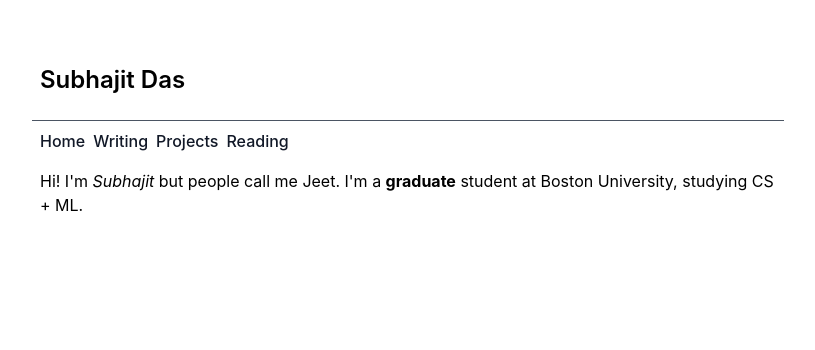
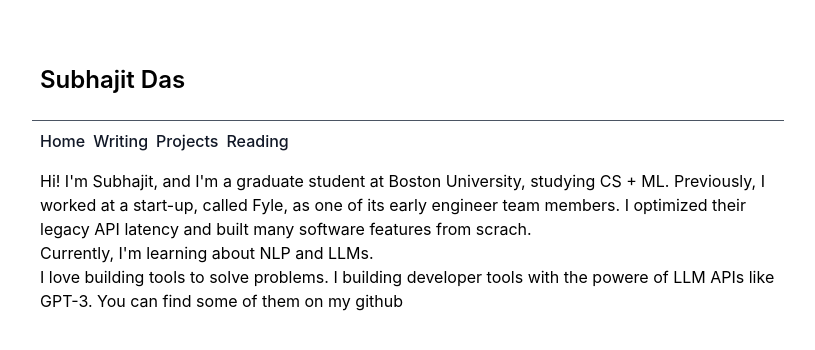
Before and after one commit to 0verread/subhajitdas.me, a React app: page / in a window 1280 px wide. Shown: the top 350 px of the page, without its empty margins (232-1047 px from the left). Built offline with nearby package versions, Linux system fonts and the light colour scheme.

Commit message:
Markdown Support: Done

```diff
--- a/src/contents/aboutme.md
+++ b/src/contents/aboutme.md
@@ -1 +1,5 @@
-Hi! I'm *Subhajit* but people call me Jeet. I'm a **graduate** student at Boston University, studying CS + ML.
+Hi! I'm Subhajit, and I'm a graduate student at Boston University, studying CS + ML. Previously, I worked at a start-up, called Fyle, as one of its early engineer team members. I optimized their legacy API latency and built many software features from scrach.
+
+Currently, I'm learning about NLP and LLMs.
+
+I love building tools to solve problems. I building developer tools with the powere of LLM APIs like GPT-3. You can find some of them on my [github](https://github.com/0verread)
--- a/src/index.tsx
+++ b/src/index.tsx
@@ -9,6 +9,4 @@ render(
         <BrowserRouter>
         <App />
         </BrowserRouter>
-
-    </React.StrictMode>
-       , document.getElementById('root'))
+    </React.StrictMode>, document.getElementById('root'))
--- a/src/pages/Home.tsx
+++ b/src/pages/Home.tsx
@@ -4,19 +4,9 @@ import ReactMarkdown from "react-markdown"
 
 import aboutMe from '../contents/aboutMe.md';
 
-import Content from '../components/Content';
 
 
 const Home:React.FC = () => {
-  const [homeContent, setHomeContent] = useState("")
-  // useEffect(() => {
-  //   fetch(aboutMe).then((res) => res.text())
-  //   .then((text) => setHomeContent(text));
-  // })
-
-  console.log(aboutMe)
-
-
   return (
     <div className='p-2'>
       <ReactMarkdown children={aboutMe} />
```
